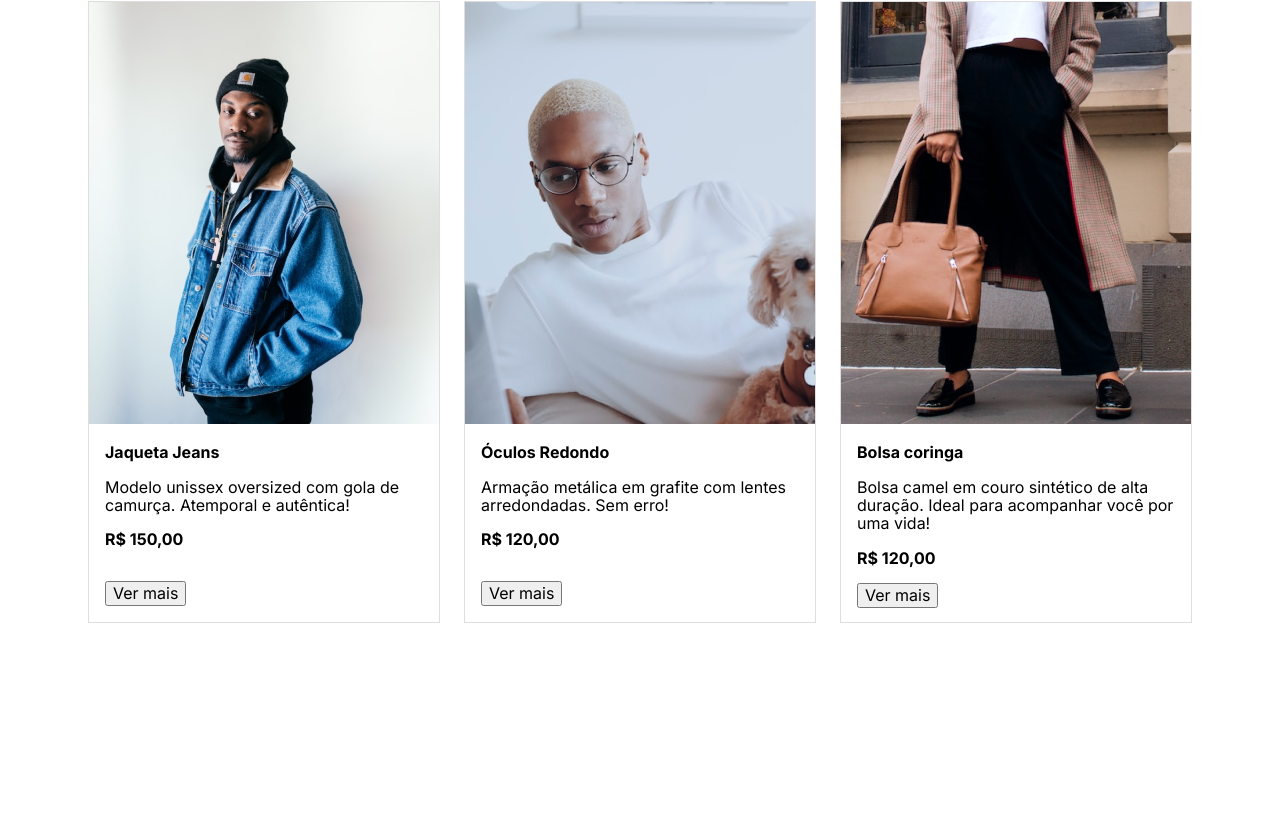
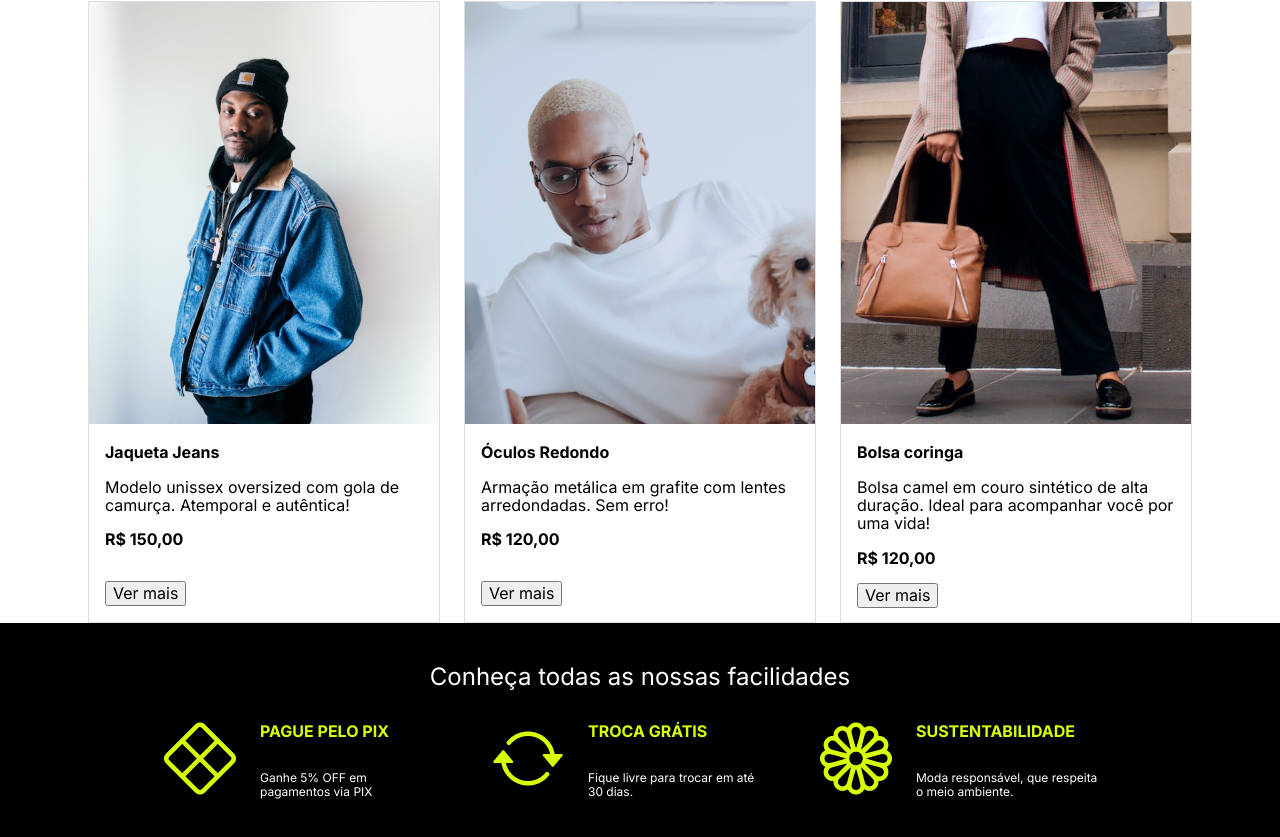
Before and after one commit to Jrm1992/e-commerce-angular, an Angular app: page / in a window 1280 px wide. Shown: the part 1486-2323 px from the top of the page. Before the commit the page ends 2110 px from the top, so only its background shows below. Built offline with nearby package versions, Linux system fonts and the light colour scheme.

Commit message:
created facilities component

```diff
--- a/src/app/app.component.html
+++ b/src/app/app.component.html
@@ -2,3 +2,4 @@
 <app-banner />
 <app-search-for-category />
 <app-products />
+<app-facilities />
--- a/src/app/app.module.ts
+++ b/src/app/app.module.ts
@@ -11,6 +11,7 @@ import { SearchForCategoryComponent } from './components/search-for-category/sea
 import { CategoryCardComponent } from './components/search-for-category/category-card/category-card.component';
 import { ProductsComponent } from './components/products/products.component';
 import { ProductCardComponent } from './components/products/product-card/product-card.component';
+import { FacilitiesComponent } from './components/facilities/facilities.component';
 
 @NgModule({
   declarations: [
@@ -22,6 +23,7 @@ import { ProductCardComponent } from './components/products/product-card/product
     CategoryCardComponent,
     ProductsComponent,
     ProductCardComponent,
+    FacilitiesComponent,
   ],
   imports: [BrowserModule, AppRoutingModule, HttpClientModule],
   providers: [],
--- /dev/null
+++ b/src/app/components/facilities/facilities.component.html
@@ -0,0 +1,47 @@
+<section class="facilities-container">
+  <span class="facilities-title">Conheça todas as nossas facilidades</span>
+  <div class="cards-container">
+    <div class="facilities-card">
+      <div class="card-icon">
+        <img
+          src="../../../assets/icons/x-diamond (2).png"
+          alt=""
+          class="icon" />
+      </div>
+      <div class="card-description">
+        <span class="description-title">PAGUE PELO PIX</span>
+        <span class="description-text"
+          >Ganhe 5% OFF em <br />
+          pagamentos via PIX</span
+        >
+      </div>
+    </div>
+    <div class="facilities-card">
+      <div class="card-icon">
+        <img
+          src="../../../assets/icons/arrow-repeat (2).png"
+          alt=""
+          class="icon" />
+      </div>
+      <div class="card-description">
+        <span class="description-title">TROCA GRÁTIS</span>
+        <span class="description-text"
+          >Fique livre para trocar em até <br />
+          30 dias.</span
+        >
+      </div>
+    </div>
+    <div class="facilities-card">
+      <div class="card-icon">
+        <img src="../../../assets/icons/flower1 (3).png" alt="" class="icon" />
+      </div>
+      <div class="card-description">
+        <span class="description-title">SUSTENTABILIDADE</span>
+        <span class="description-text"
+          >Moda responsável, que respeita <br />
+          o meio ambiente.</span
+        >
+      </div>
+    </div>
+  </div>
+</section>
--- /dev/null
+++ b/src/app/components/facilities/facilities.component.scss
@@ -0,0 +1,48 @@
+.facilities-container {
+  display: flex;
+  flex-direction: column;
+  max-width: 1440px;
+  margin: auto;
+  background-color: black;
+  color: white;
+  padding: 40px;
+  gap: 32px;
+
+  .facilities-title {
+    font-size: 24px;
+    text-align: center;
+  }
+
+  .cards-container {
+    display: flex;
+    gap: 32px;
+    margin: auto;
+
+    @media (max-width: 768px ) {
+      flex-direction: column;
+    }
+  }
+
+  .facilities-card {
+    display: flex;
+    gap: 24px;
+
+  }
+
+  .card-description {
+    display: flex;
+    flex-direction: column;
+    justify-content: space-between;
+    width: 200px;
+
+    .description-title {
+      font-weight: bold;
+      color: var(--primary);
+    }
+
+    .description-text {
+      font-size: 12px;
+    }
+  }
+
+}
```
Also changed, not shown: src/app/components/facilities/facilities.component.ts (added, +10 -0 lines), 1 other file (tests, documents, lock files or other folders).
